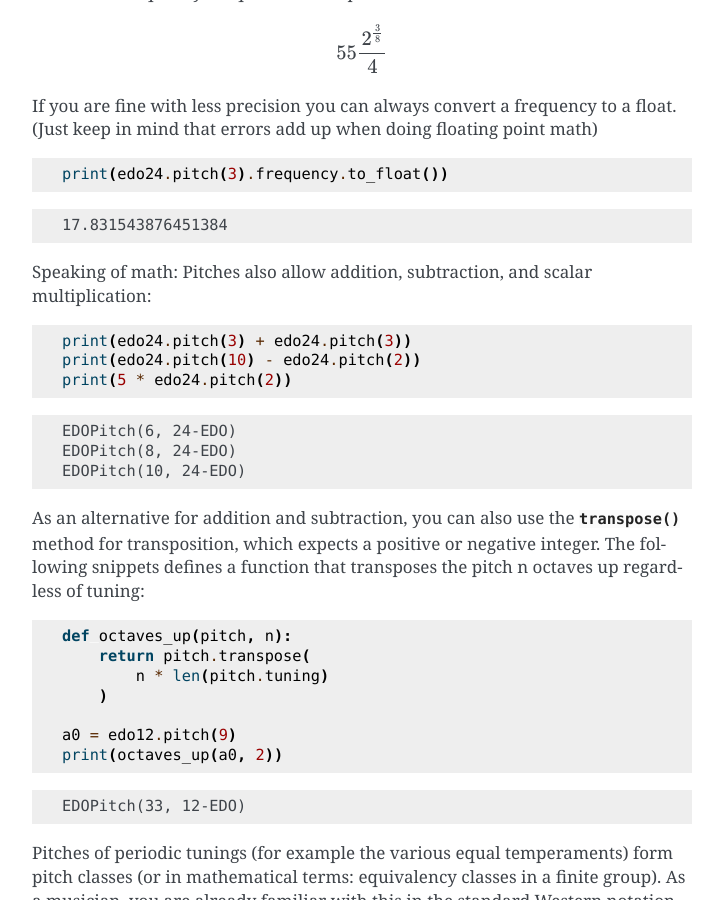
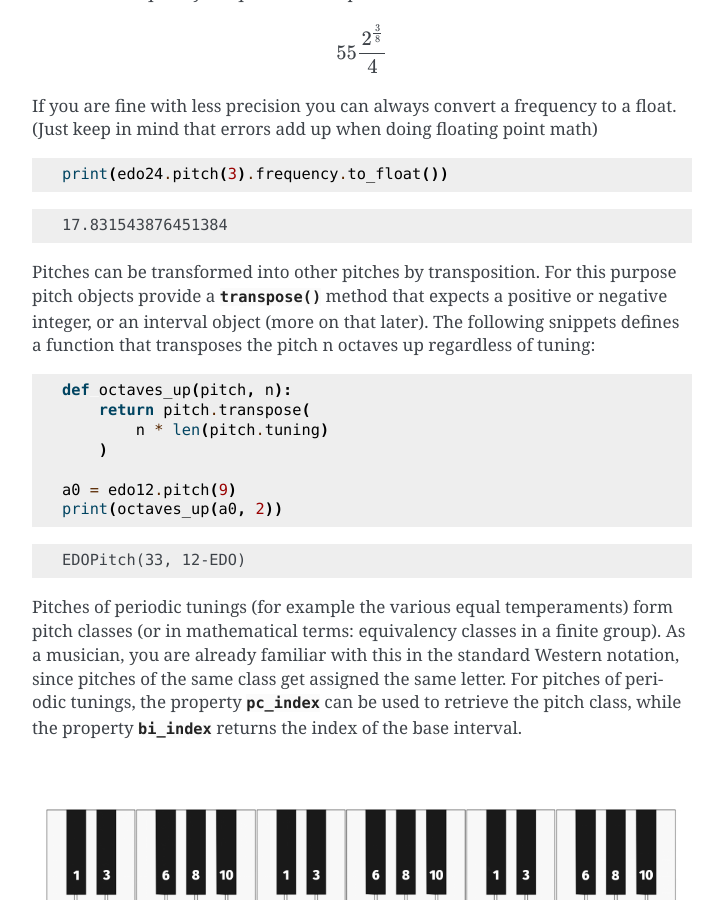
Before and after one commit to retooth2/xenharmlib, a Sphinx documentation site: the page built from doc/quickstart.rst, in a window 1280 px wide and 900 px high, scrolled down 2398 px. Shown: the whole window, without its empty margins (388-1111 px from the left). Built offline with Sphinx 7.4.7, drawn with Linux system fonts in a browser that asks for light colours.

Commit message:
doc: Removed pitch arithmetic mention from quickstart
pitches should actually not define an arithmetic. adding a pitch
to a pitch is ACTUALLY adding an interval to a pitch. in the
future we should implement an arithmetic on intervals and
deprecate the pitch arithmetic

```diff
--- a/doc/quickstart.rst
+++ b/doc/quickstart.rst
@@ -145,26 +145,12 @@ point math)
 
     17.831543876451384
 
-Speaking of math: Pitches also allow addition, subtraction, and scalar
-multiplication:
-
-.. testcode::
-
-    print(edo24.pitch(3) + edo24.pitch(3))
-    print(edo24.pitch(10) - edo24.pitch(2))
-    print(5 * edo24.pitch(2))
-
-.. testoutput::
-
-    EDOPitch(6, 24-EDO)
-    EDOPitch(8, 24-EDO)
-    EDOPitch(10, 24-EDO)
-
-As an alternative for addition and subtraction, you can also use the
-:meth:`~xenharmlib.core.pitch.Pitch.transpose` method for transposition,
-which expects a positive or negative integer. The following snippets
-defines a function that transposes the pitch n octaves up regardless of
-tuning:
+Pitches can be transformed into other pitches by transposition.
+For this purpose pitch objects provide a
+:meth:`~xenharmlib.core.pitch.Pitch.transpose` method that expects
+a positive or negative integer, or an interval object (more on that later).
+The following snippets defines a function that transposes the pitch
+n octaves up regardless of tuning:
 
 .. testcode::
 
```
